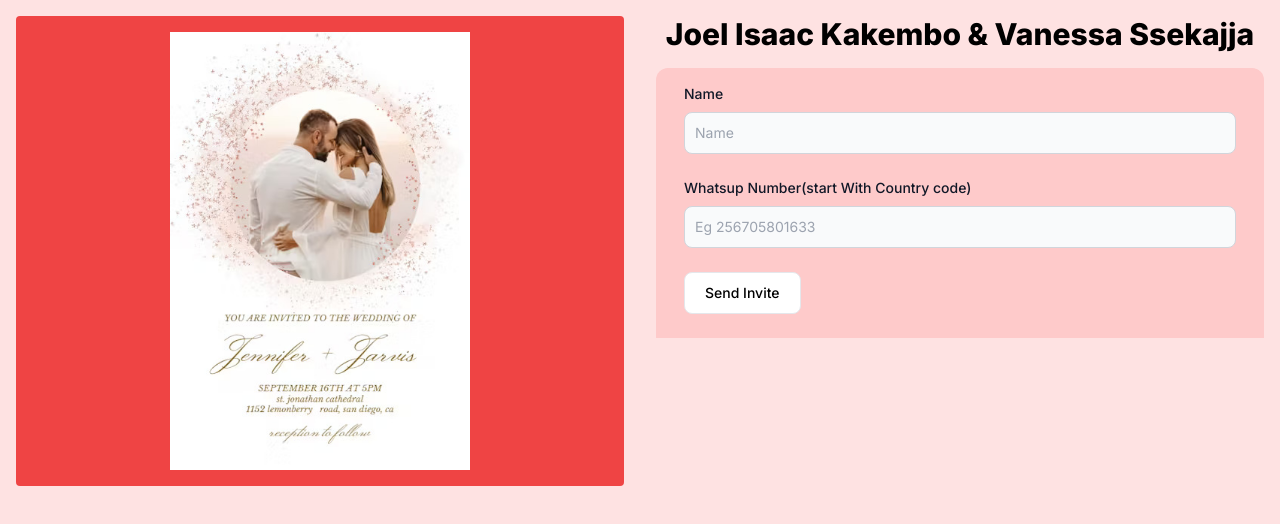
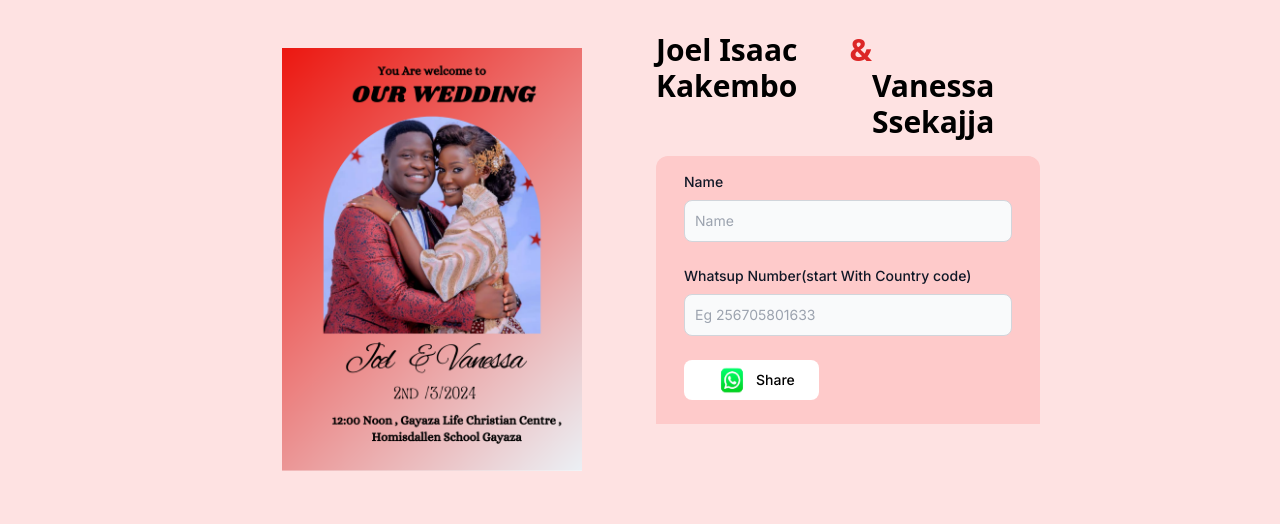
Before and after one commit to Iancustor/wedding-card, a Next.js app: page / in a window 1280 px wide. Shown: the top 524 px of the page. Built offline with nearby package versions, Linux system fonts and the light colour scheme.

Commit message:
updated card

```diff
--- a/app/page.jsx
+++ b/app/page.jsx
@@ -2,7 +2,7 @@
 import Image from "next/image";
 import React, { useState } from "react";
 import imageEl from "../public/images/watsup.png";
-import imageCard from "../public/images/card.jpg";
+import imageCard from "../public/images/card.png";
 import Link from "next/link";
 import { generateImageUrl } from "./utils/generateImageUrl";
 import { useRouter } from "next/navigation";
@@ -11,36 +11,47 @@ function page() {
   const [name, setName] = useState("");
   const [contact, setContact] = useState("");
   const [generated, setGenerated] = useState(false);
-  // const imageUrl = generateImageUrl(imageCard);
-  const imageUrl = "https://res.cloudinary.com/dp0tf8poo/image/upload/v1708624122/gakor8kcbm19i0zf9qf3.jpg";
-const router =useRouter()
+
+  const imageUrl =
+    "https://res.cloudinary.com/dp0tf8poo/image/upload/v1708669141/bse9rbzizzo4rktkkoue.png";
+  const router = useRouter();
   function handleSubmition() {
-    const message=`
-    Dear ${name},\n\n We are thrilled to extend our heartfelt invitation to you for the joyous wedding celebration\n of Mr. John and Mrs. Jane, which will take place on Sunday, 20th August 2024. Your presence\n would add immense joy to this special day. Please find attached the invitation card for further details \n${imageUrl}`;
-    console.log(message)
+    const message = `
+    Dear ${name},\n\n We are thrilled to extend our heartfelt invitation to you for the joyous wedding celebration\n of Mr.Joel Isaac
+    Kakembo  and Mrs.Vanessa Ssekajja, which will take place on , 2nd of
+    March 2024. Your presence\n would add immense joy to this special day. Please find attached the invitation card for further details \n${imageUrl}`;
+    // console.log(message);
     const encodedMessage = encodeURIComponent(message);
-    const whatsappLink=`https://wa.me/${contact}?text=${encodedMessage}`;
+    const whatsappLink = `https://wa.me/${contact}?text=${encodedMessage}`;
 
-    router.push(whatsappLink)
-    console.log(name, contact);
+    router.push(whatsappLink);
+    // console.log(name, contact);
 
-    console.log(whatsappLink);
-    setGenerated(true);
     setContact("");
     setName("");
+    setGenerated(validateInput(contact));
   }
-
+  function validateInput() {
+    if (generated) {
+      // Your submission logic here
+      console.log("Form submitted with valid input:", contact);
+    } else {
+      console.log("Form not submitted. Please provide valid input.");
+    }
+  }
   return (
-    <div className="flex lg:flex-row flex-col min-h-screen justify-center  bg-red-100 ">
+    <div className="flex lg:flex-row flex-col min-h-screen lg:px-56 py-4 justify-center  bg-red-100 ">
       <div className="p-4 order-2 lg:order-1 w-full lg:w-1/2">
-        <div className=" bg-red-500 flex items-center justify-center  px-5 py-4 rounded ">
+        <div className="flex items-center justify-center  px-2 py-4 rounded ">
           <Image src={imageCard} alt="" width={300} height={350} />
         </div>
       </div>
       <div className="gap-4 flex flex-col p-4 max-w-4xl lg:order-2 order-1 w-full lg:w-1/2">
         <div className="flex gap-4 items-center justify-center flex-col ">
-          <h2 className="font-extrabold text-3xl">
-            Joel Isaac Kakembo & Vanessa Ssekajja
+          <h2 className="font-extrabold text-3xl flex  font-sans">
+            Joel Isaac Kakembo <br /> <span className="text-red-600 ">&</span>{" "}
+            <br />
+            Vanessa Ssekajja
           </h2>
           {/* {generated && (
             <Link
@@ -56,9 +67,7 @@ const router =useRouter()
             </Link>
           )} */}
         </div>
-        <div
-          className=" px-7 bg-red-200 py-4 rounded-t-xl"
-        >
+        <div className=" px-7 bg-red-200 py-4 rounded-t-xl">
           <div className="mb-6">
             <label className="block mb-2 text-sm font-medium text-gray-900">
               Name
@@ -84,25 +93,17 @@ const router =useRouter()
               className="bg-gray-50 border border-gray-300 text-gray-900 text-sm rounded-lg focus:ring-red-500 focus:border-red-500 block w-full p-2.5"
             />
           </div>
-          {/* <div className="mb-6">
-            <label className="block mb-2 text-sm font-medium text-gray-900">
-              Email
-            </label>
-            <input
-              value={email}
-              placeholder="Email"
-              onChange={(e) => setEmail(e.target.value)}
-              type="text"
-              className="bg-gray-50 border border-gray-300 text-gray-900 text-sm rounded-lg focus:ring-red-500 focus:border-red-500 block w-full p-2.5"
-            />
-          </div> */}
+
           <div>
             <button
-            onClick={handleSubmition}
+              onClick={handleSubmition}
               type="button"
-              className="text-black  hover:text-white border bg-white hover:border-transparent hover:bg-red-600 focus:ring-4 focus:outline-none focus:ring-gray-300 font-medium rounded-lg text-sm px-5 py-2.5 text-center me-2 mb-2 "
+              className=" flex items-center hover:bg-black hover:text-red-50  text-black   hover:border-transparent bg-white focus:ring-4 focus:outline-none focus:ring-gray-300 font-medium rounded-lg text-sm px-6 justify-center  text-center me-2 mb-2 "
             >
-              Send Invite
+              <div className="">
+                <Image src={imageEl} alt="" className="w-12 h-10 " />
+              </div>
+              Share
             </button>
           </div>
         </div>
```
Also changed, not shown: public/images/Card.png (added), public/images/card.jpg.
